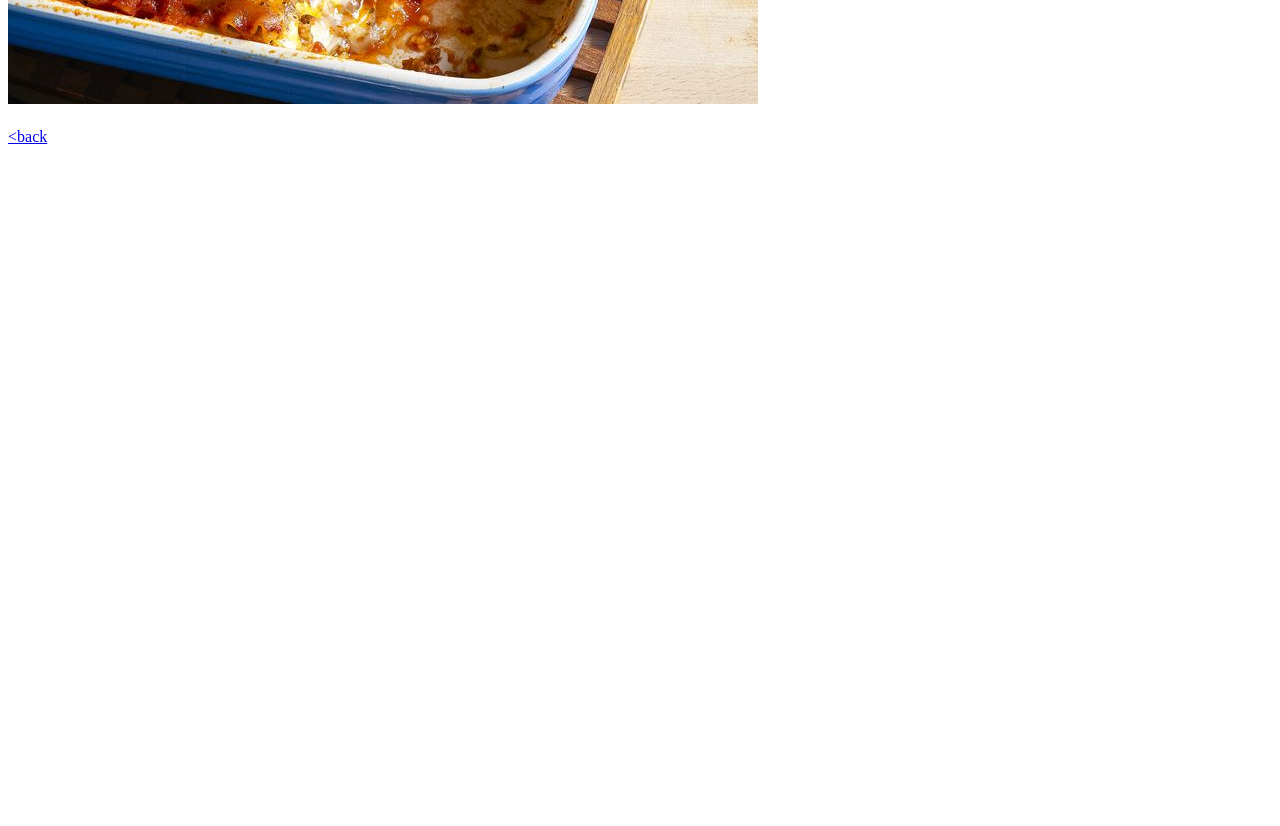
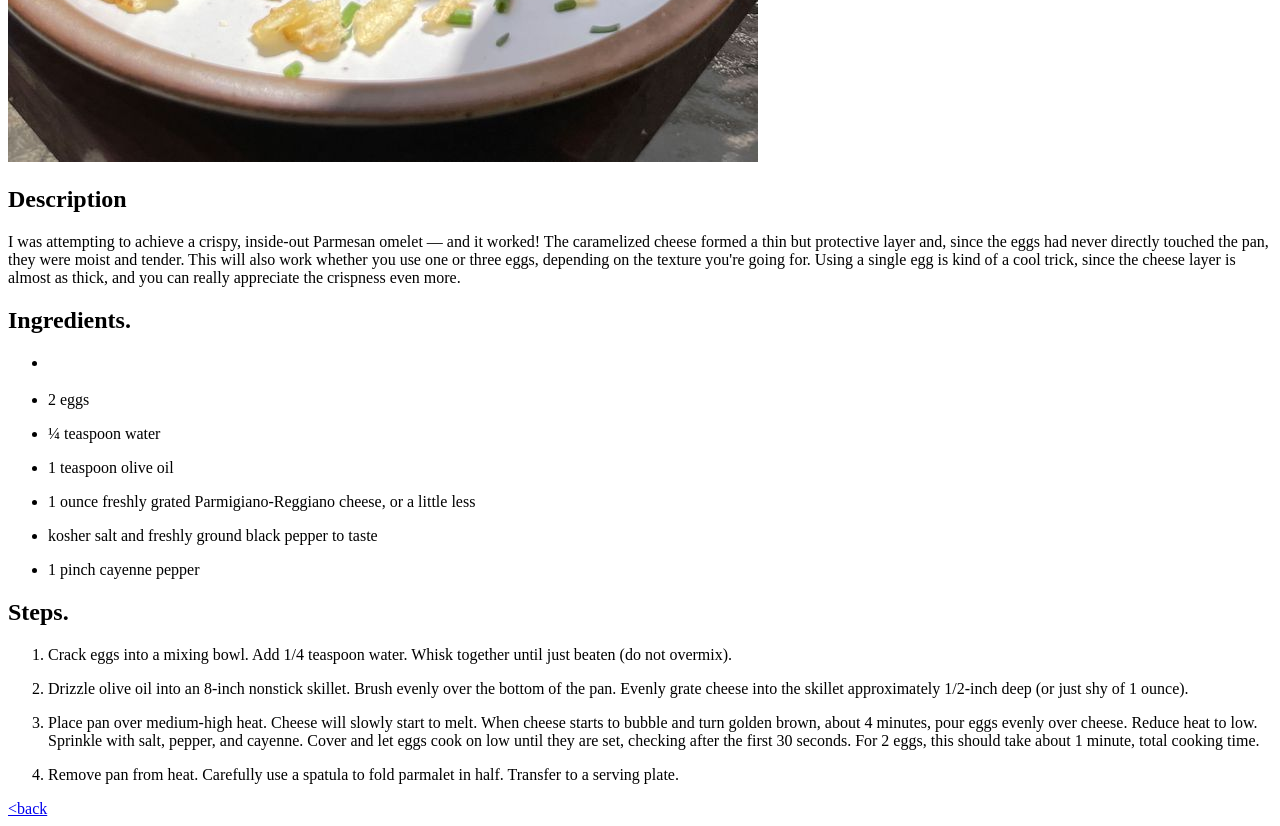
Before and after one commit to BearDad/odin-recipes, a website: page recipes/the-bear-omelet.html in a window 1280 px wide. Shown: the part 480-1306 px from the top of the page. Before the commit the page ends 800 px from the top, so only its background shows below. Drawn offline with Linux system fonts and the light colour scheme.

Commit message:
added aditional recipes

```diff
--- a/recipes/the-bear-omelet.html
+++ b/recipes/the-bear-omelet.html
@@ -8,14 +8,88 @@
     <link rel="icon" type="image/svg+xml" href="../images/pot.svg" />
   </head>
   <body>
-    <h1></h1>
-    <img src="../images/lasagna.jpg" alt="lasagna" />
-    <h2></h2>
-    <p></p>
-    <h2></h2>
-    <ul></ul>
-    <h2></h2>
-    <ol></ol>
+    <h1>Omelet</h1>
+    <img src="../images/omelet-bear.jpg" alt="Omelet" />
+    <h2>Description</h2>
+    <p>
+      I was attempting to achieve a crispy, inside-out Parmesan omelet — and it
+      worked! The caramelized cheese formed a thin but protective layer and,
+      since the eggs had never directly touched the pan, they were moist and
+      tender. This will also work whether you use one or three eggs, depending
+      on the texture you're going for. Using a single egg is kind of a cool
+      trick, since the cheese layer is almost as thick, and you can really
+      appreciate the crispness even more.
+    </p>
+    <h2>Ingredients.</h2>
+
+    <ul>
+      <li>
+        <p></p>
+      </li>
+
+      <li>
+        <p>2 eggs</p>
+      </li>
+
+      <li>
+        <p>¼ teaspoon water</p>
+      </li>
+
+      <li>
+        <p>1 teaspoon olive oil</p>
+      </li>
+      <li>
+        <p>
+          1 ounce freshly grated Parmigiano-Reggiano cheese, or a little less
+        </p>
+      </li>
+
+      <li>
+        <p>kosher salt and freshly ground black pepper to taste</p>
+      </li>
+
+      <li>
+        <p>1 pinch cayenne pepper</p>
+      </li>
+    </ul>
+
+    <h2>Steps.</h2>
+
+    <ol>
+      <li>
+        <p>
+          Crack eggs into a mixing bowl. Add 1/4 teaspoon water. Whisk together
+          until just beaten (do not overmix).
+        </p>
+      </li>
+
+      <li>
+        <p>
+          Drizzle olive oil into an 8-inch nonstick skillet. Brush evenly over
+          the bottom of the pan. Evenly grate cheese into the skillet
+          approximately 1/2-inch deep (or just shy of 1 ounce).
+        </p>
+      </li>
+
+      <li>
+        <p>
+          Place pan over medium-high heat. Cheese will slowly start to melt.
+          When cheese starts to bubble and turn golden brown, about 4 minutes,
+          pour eggs evenly over cheese. Reduce heat to low. Sprinkle with salt,
+          pepper, and cayenne. Cover and let eggs cook on low until they are
+          set, checking after the first 30 seconds. For 2 eggs, this should take
+          about 1 minute, total cooking time.
+        </p>
+      </li>
+
+      <li>
+        <p>
+          Remove pan from heat. Carefully use a spatula to fold parmalet in
+          half. Transfer to a serving plate.
+        </p>
+      </li>
+    </ol>
+
     <a href="../index.html">&lt;back</a>
   </body>
 </html>
```
Also changed, not shown: index.html (+0 -2 lines), recipes/lasagna.html (+20 -20 lines), recipes/onion-soup.html (+69 -8 lines), images/omelet-bear.jpg (added), images/onion-soup.jpg (added).
